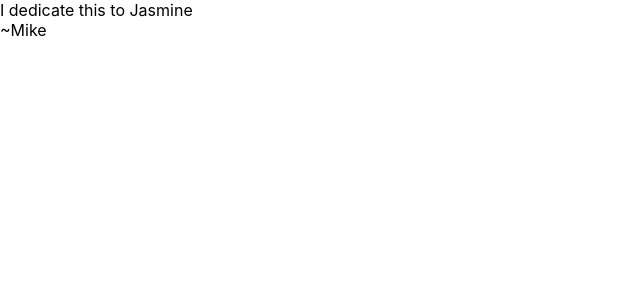
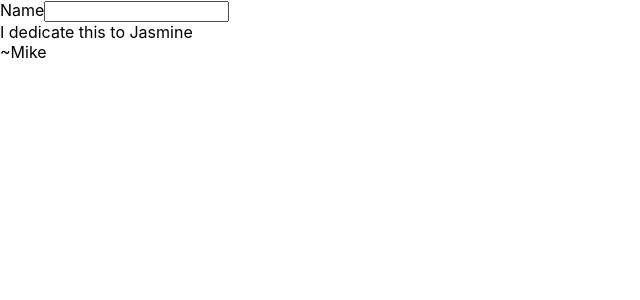
Before and after one commit to mike-mjk/dedicate, a React (Create React App) app: page / in a window 1280 px wide. Shown: the top 300 px of the page, without its empty margins (0-640 px from the left). Built offline with nearby package versions, Linux system fonts and the light colour scheme.

Commit message:
simple form setup that just logs submission to console

```diff
--- a/src/App.js
+++ b/src/App.js
@@ -1,9 +1,15 @@
 import React from "react";
 import "./App.css";
+import CreateDedication from "./CreateDedication";
 import Dedication from "./Dedication";
 
 function App() {
-  return <Dedication message="I dedicate this to Jasmine" name="Mike" />;
+  return (
+    <React.Fragment>
+      <CreateDedication />
+      <Dedication message="I dedicate this to Jasmine" name="Mike" />
+    </React.Fragment>
+  );
 }
 
 export default App;
--- /dev/null
+++ b/src/CreateDedication.js
@@ -0,0 +1,36 @@
+import React from "react";
+
+class CreateDedication extends React.Component {
+  constructor(props) {
+    super(props);
+
+    this.state = { name: "" };
+    this.handleChange = this.handleChange.bind(this);
+    this.handleSubmit = this.handleSubmit.bind(this);
+  }
+
+  handleChange(event) {
+    this.setState({ name: event.target.value });
+  }
+
+  handleSubmit(event) {
+    event.preventDefault();
+    console.log("name is ", this.state.name);
+  }
+  render() {
+    return (
+      <form onSubmit={this.handleSubmit}>
+        <label>
+          Name
+          <input
+            type="text"
+            value={this.state.name}
+            onChange={this.handleChange}
+          ></input>
+        </label>
+      </form>
+    );
+  }
+}
+
+export default CreateDedication;
```
